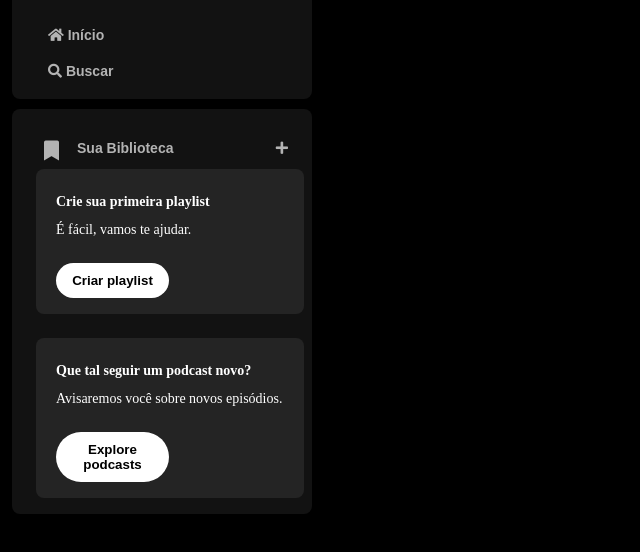
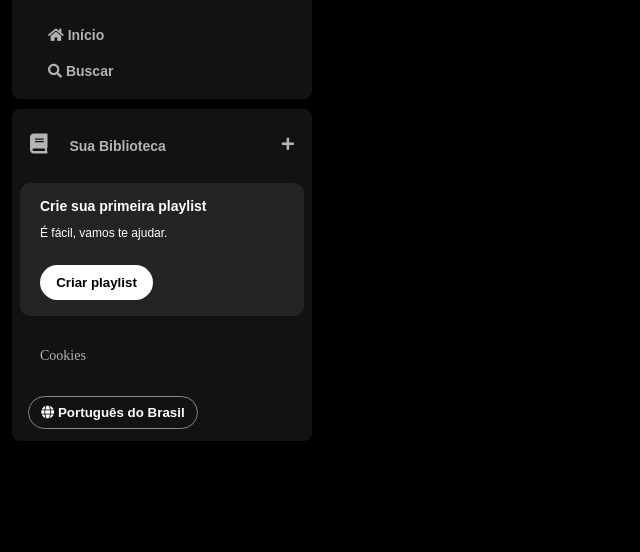
Before and after one commit to FlaviaBrunetta/spotify-imersao-alura, a website: page index.html in a window 1280 px wide. Shown: the part 74-626 px from the top of the page, without its empty margins (0-640 px from the left). Drawn offline with Linux system fonts and the light colour scheme.

Commit message:
Aula 2 imersão - implementação aba biblioteca

```diff
--- a/index.html
+++ b/index.html
@@ -27,7 +27,6 @@
             <img src="./assets/icons/logo-spotify.png" alt="logo do Spotify" />
           </a>
         </div>
-        <div>
         <ul>
           <li>
             <a href="">
@@ -42,43 +41,37 @@
             </a>
           </li>
         </ul>
-        </div>
       </nav>
 
       <div class="library">
-        <div class="lib__header">
-            <div>
-                <span class="fas fa-bookmark"></span>
+        <div class="library__header">
+          <button class="library__button">
+            <span class="fa fas fa-book"></span>
             <span>Sua Biblioteca</span>
+          </button>
+          <span class="fa fa-plus"></span>
         </div>
-            <span class="fas fa-plus"></span>
-        </div>
-        <div class="cards">
-            <section class="cards__section">
-            <div class="cards__content">
-                <span class="title">Crie sua primeira playlist</span>
-                <span class="subtitle">É fácil, vamos te ajudar.</span>
-                <div>
-                    <button class="cards__button">
+
+        <section class="playlist">
+          <div class="playlist__content">
+            <span class="text title">Crie sua primeira playlist</span>
+            <span class="text subtitle">É fácil, vamos te ajudar.</span>
+            <button class="playlist__button">
               <span>Criar playlist</span>
             </button>
           </div>
+        </section>
 
+        <div class="cookies">
+          <a href="">Cookies</a>
         </div>
 
-        </section>
-        <section class="cards__section">
-            <div class="cards__content">
-                <span class="title">Que tal seguir um podcast novo?</span>
-                <span class="subtitle">Avisaremos você sobre novos episódios.</span>
-                <div> <button class="cards__button">
-                    <span>Explore podcasts</span>
-                </button></div>
-
+        <div class="languages">
+          <button class="languages__button">
+            <span class="fa fa-globe"></span>
+            <span>Português do Brasil</span>
+          </button>
         </div>
-        </section>
-        </div>
-
       </div>
     </div>
   </body>
--- a/reset.css
+++ b/reset.css
@@ -1,48 +1,136 @@
-/* http://meyerweb.com/eric/tools/css/reset/
-   v2.0 | 20110126
-   License: none (public domain)
-*/
-
-html, body, div, span, applet, object, iframe,
-h1, h2, h3, h4, h5, h6, p, blockquote, pre,
-a, abbr, acronym, address, big, cite, code,
-del, dfn, em, img, ins, kbd, q, s, samp,
-small, strike, strong, sub, sup, tt, var,
-b, u, i, center,
-dl, dt, dd, ol, ul, li,
-fieldset, form, label, legend,
-table, caption, tbody, tfoot, thead, tr, th, td,
-article, aside, canvas, details, embed,
-figure, figcaption, footer, header, hgroup,
-menu, nav, output, ruby, section, summary,
-time, mark, audio, video {
+html,
+body,
+div,
+span,
+applet,
+object,
+iframe,
+h1,
+h2,
+h3,
+h4,
+h5,
+h6,
+p,
+blockquote,
+pre,
+a,
+abbr,
+acronym,
+address,
+big,
+cite,
+code,
+del,
+dfn,
+em,
+img,
+ins,
+kbd,
+q,
+s,
+samp,
+small,
+strike,
+strong,
+sub,
+sup,
+tt,
+var,
+b,
+u,
+i,
+center,
+dl,
+dt,
+dd,
+ol,
+ul,
+li,
+fieldset,
+form,
+label,
+legend,
+table,
+caption,
+tbody,
+tfoot,
+thead,
+tr,
+th,
+td,
+article,
+aside,
+canvas,
+details,
+embed,
+figure,
+figcaption,
+footer,
+header,
+hgroup,
+menu,
+nav,
+output,
+ruby,
+section,
+summary,
+time,
+mark,
+audio,
+video {
   margin: 0;
   padding: 0;
   border: 0;
   font-size: 100%;
-	font: inherit;
   vertical-align: baseline;
 }
+
 /* HTML5 display-role reset for older browsers */
-article, aside, details, figcaption, figure,
-footer, header, hgroup, menu, nav, section {
+article,
+aside,
+details,
+figcaption,
+figure,
+footer,
+header,
+hgroup,
+menu,
+nav,
+section {
   display: block;
 }
+
 body {
   line-height: 1;
+  background: #000;
+  font-family: var(--font-dm-sans);
 }
-ol, ul {
+
+ol,
+ul {
   list-style: none;
 }
-blockquote, q {
+
+blockquote,
+q {
   quotes: none;
 }
-blockquote:before, blockquote:after,
-q:before, q:after {
-	content: '';
+
+blockquote:before,
+blockquote:after,
+q:before,
+q:after {
+  content: "";
   content: none;
 }
+
 table {
   border-collapse: collapse;
   border-spacing: 0;
 }
+
+button {
+  border: none;
+  cursor: pointer;
+}
--- a/style.css
+++ b/style.css
@@ -1,9 +1,5 @@
 body {
   background-color: black;
-}
-
-h1 {
-  color: white;
 }
 
 .sidebar {
@@ -23,7 +19,7 @@ h1 {
   margin-top: 20px;
   padding: 0 20px 10px 20px;
 }
-.sidebar nav ul li {
+.sidebar ul li {
   padding: 10px 0;
 }
 .sidebar nav ul li a {
@@ -54,82 +50,101 @@ h1 {
   font-size: 14px;
   color: #b3b3b3;
   margin-top: 10px;
-  padding: 16px 0 0 16px;
+  padding: 4px 8px;
 }
-.library .lib__header {
+.library .library__header {
   display: flex;
   justify-content: space-between;
-  padding: 16px 0 0 16px;
 }
-.library .lib__header div {
-  display: flex;
+.library .library__button {
   margin-right: 10px;
-  text-decoration: none;
+  color: #b3b3b3;
+  background-color: transparent;
+  border: 0px;
+  font-size: 14px;
+  font-weight: 700;
   font-family: "DM Sans", sans-serif;
   text-align: center;
-
+  text-decoration: none;
+  text-transform: none;
+  padding: 20px 10px;
 }
-.library .lib__header div .fas {
+.library .library__button .fa {
  font-size: 20px;
  margin-right: 10px;
  font-weight: 300;
  padding-right: 8px;
 }
-.lib__header .fa-plus {
-  margin: 0px 24px;
+.library .library__header .fa-plus {
+  margin: 24px 10px;
 }
 
-.cards {
-    display: flex;
-    flex-direction: column;
-    gap: 8px;
-    min-height: 100%;
-    padding: 0 8px 8px;
-}
-.cards__section {
+.playlist {
+  display: flex;
+  align-items: flex-start;
+  justify-content: space-between;
+  gap: 20px;
   background-color: #242424;
-  align-items: flex-start;
-  border-radius: 8px;
-  display: flex;
-  flex-direction: column;
-  justify-content: center;
   color: #b3b3b3;
   font-weight: 600;
   font-size: 14px;
-
+  border-radius: 10px;
   margin: 8px 0;
   padding: 16px 20px;
-  gap: 20px;
 }
-.cards__section .cards__content {
+.playlist .playlist__content {
   display: flex;
   flex-direction: column;
-  margin-top: 10px;
 }
-.cards__content span {
+.playlist__content .text {
   padding-bottom: 14px;
-}
-.cards__content .title {
-  font-weight: 700;
-  color: #fff;
-}
-.cards__content .subtitle {
-  font-weight: 500;
-  color: #fff;
+  color: #ffffff;
+  font-family: "DM Sans", sans-serif;
 
 }
-.cards__button {
+.playlist__content .title {
+  font-weight: 700;
+}
+.playlist__content .subtitle {
+  font-weight: 500;
+  font-size: 12px;
+}
+.playlist__content .playlist__button {
   background-color: #ffffff;
   color: #000;
-  border-radius: 9999px;
-  display: inline-block;
+  border-radius: 20px;
+  display: flex;
+  justify-content: center;
   font-weight: 700;
-  font-family: 'Montserrat', sans-serif;
+  font-family: "DM Sans", sans-serif;
   text-decoration: none;
   text-transform: none;
   padding: 10px;
   border: 0px;
   width: 113px;
-  justify-content: center;
   margin-top: 12px;
 }
+
+.cookies {
+  margin: 25px 20px;
+}
+.cookies a {
+  color: #b3b3b3;
+  font-weight: 500;
+  text-decoration: none;
+}
+.cookies a:hover {
+  text-decoration: underline;
+}
+
+.languages .languages__button {
+  align-items: center;
+  background-color: transparent;
+  border: 1px solid #878787;
+  color: #ffffff;
+  font-weight: 700;
+  width: 170px;
+  margin: 8px;
+  padding: 8px;
+  border-radius: 20px;
+}
```
Lines whose indentation alone changed are shown as unchanged.
